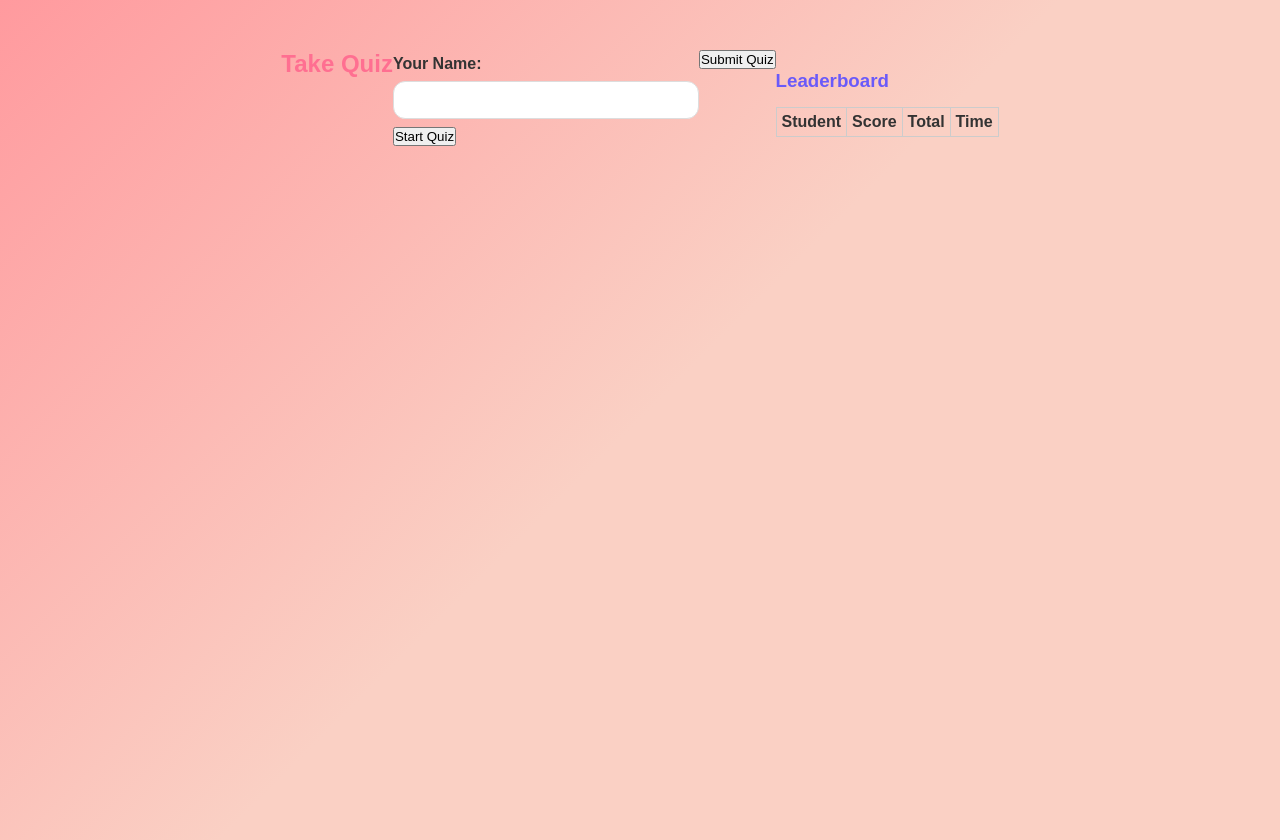
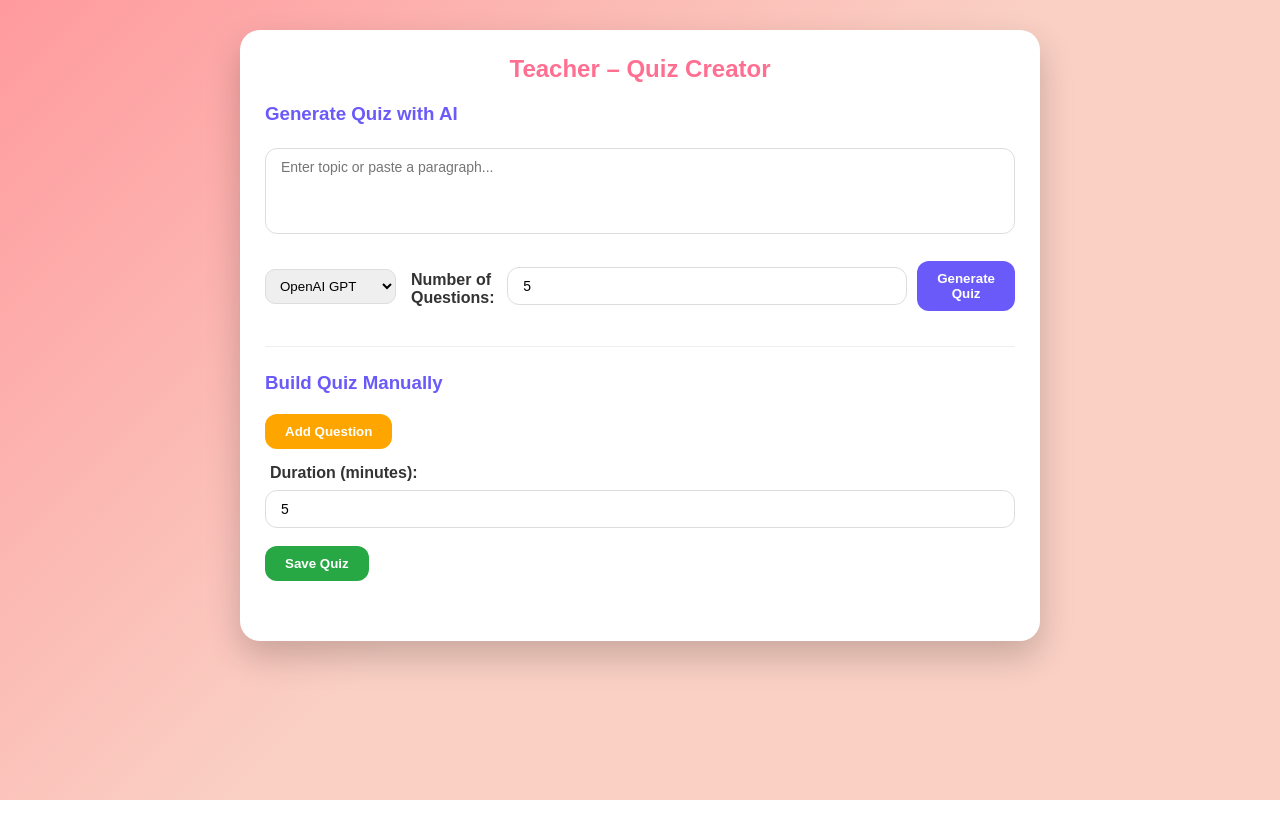
Before and after one commit to adityapratap1905/quiz-creator, a Flask app: template templates/index.html in a window 1280 px wide. After the commit the page ends 800 px from the top, so only its background shows below. Run offline with Flask 3, Linux system fonts and the light colour scheme; the template is opened without the code that fills it, so the values that code supplies are empty.

Commit message:
Fix OpenAI version and added Google ai studio/Gemini for Render deployment + fix login problem 2.2.9

```diff
--- a/templates/index.html
+++ b/templates/index.html
@@ -1,140 +1,141 @@
+<!-- index.html -->
 <!DOCTYPE html>
 <html lang="en">
 <head>
   <meta charset="UTF-8">
-  <title>Take Quiz</title>
-  <link rel="stylesheet" href="/static/css/style.css">
+  <title>Quiz Creator Dashboard</title>
+  <link rel="stylesheet" href="{{ url_for('static', filename='css/style.css') }}">
   <style>
-    body { font-family: Arial, sans-serif; margin: 20px; }
     .question { border: 1px solid #ccc; padding: 10px; margin-bottom: 10px; border-radius: 5px; }
-    .question p { font-weight: bold; }
-    .options label { display: block; margin-top: 5px; cursor: pointer; }
-    #timer { font-size: 18px; font-weight: bold; margin-bottom: 10px; }
-    #leaderboard { margin-top: 20px; }
-    #leaderboard table { width: 100%; border-collapse: collapse; }
-    #leaderboard th, #leaderboard td { border: 1px solid #ccc; padding: 5px; text-align: center; }
+    .question label { display: block; margin-top: 5px; font-weight: bold; }
+    .opt, .qText, .ans { width: 95%; margin-top: 3px; padding: 5px; }
+    .ai-actions label, .duration label { margin-left: 5px; font-weight: bold; }
   </style>
 </head>
 <body>
-  <h2>Take Quiz</h2>
+  <div class="container">
+    <h2>Teacher – Quiz Creator</h2>
 
-  <div>
-    <label>Your Name: <input type="text" id="studentName"></label>
-    <button onclick="startQuiz()">Start Quiz</button>
+    <!-- AI Quiz Generator -->
+    <div class="section">
+      <h3>Generate Quiz with AI</h3>
+      <textarea id="aiPrompt" placeholder="Enter topic or paste a paragraph..." rows="4" style="width:100%;"></textarea>
+      <div class="ai-actions" style="margin-top:10px;">
+        <select id="aiChoice">
+          <option value="openai">OpenAI GPT</option>
+          <option value="gemini">Google Gemini</option>
+        </select>
+        <label>Number of Questions:</label>
+        <input type="number" id="numQuestions" value="5" min="1" max="50">
+        <button class="btn ai-generate" onclick="generateQuiz()">Generate Quiz</button>
+      </div>
+      <div id="aiStatus" class="status" style="margin-top:5px;color:green;"></div>
     </div>
 
-  <div id="timer"></div>
-  <form id="quizForm"></form>
-  <button onclick="submitQuiz()">Submit Quiz</button>
+    <hr>
 
-  <div id="leaderboard">
-    <h3>Leaderboard</h3>
-    <table>
-      <thead>
-        <tr><th>Student</th><th>Score</th><th>Total</th><th>Time</th></tr>
-      </thead>
-      <tbody id="leaderboardBody"></tbody>
-    </table>
+    <!-- Manual Quiz Builder -->
+    <div class="section">
+      <h3>Build Quiz Manually</h3>
+      <div id="questions"></div>
+      <button class="btn add-q" onclick="addQuestion()">Add Question</button>
+      <div class="duration" style="margin-top:10px;">
+        <label>Duration (minutes):</label>
+        <input type="number" id="duration" value="5" min="1">
+      </div>
+      <button class="btn save" onclick="saveQuiz()" style="margin-top:10px;">Save Quiz</button>
+    </div>
   </div>
 
   <script>
-let quizId = null;
-let timerInterval;
-let totalQuestions = 0;
+    const questionsDiv = document.getElementById("questions");
 
-async function startQuiz() {
-  const studentName = document.getElementById("studentName").value.trim();
-  if (!studentName) { alert("Enter your name!"); return; }
+    function escapeHTML(text) {
+      return text.replace(/&/g, "&amp;")
+                 .replace(/</g, "&lt;")
+                 .replace(/>/g, "&gt;")
+                 .replace(/"/g, "&quot;")
+                 .replace(/'/g, "&#039;");
+    }
 
-  const res = await fetch("/start_quiz", {
+    function addQuestion(q = null) {
+      const div = document.createElement("div");
+      div.className = "question";
+
+      const options = q && Array.isArray(q.options) ? q.options : ["", "", "", ""];
+      const questionText = q && q.question ? q.question : "";
+      const answerText = q && q.answer ? q.answer : "";
+
+      div.innerHTML = `
+        <label>Question:</label>
+        <input type="text" class="qText" value="${escapeHTML(questionText)}">
+        <label>Options:</label>
+        <input type="text" class="opt" value="${escapeHTML(options[0])}">
+        <input type="text" class="opt" value="${escapeHTML(options[1])}">
+        <input type="text" class="opt" value="${escapeHTML(options[2])}">
+        <input type="text" class="opt" value="${escapeHTML(options[3])}">
+        <label>Answer:</label>
+        <input type="text" class="ans" value="${escapeHTML(answerText)}">
+      `;
+      questionsDiv.appendChild(div);
+    }
+
+    async function saveQuiz() {
+      const questions = [];
+      document.querySelectorAll(".question").forEach(div => {
+        const qText = div.querySelector(".qText").value.trim();
+        const options = Array.from(div.querySelectorAll(".opt")).map(i => i.value.trim());
+        const ans = div.querySelector(".ans").value.trim();
+        if (qText) questions.push({ question: qText, options, answer: ans });
+      });
+
+      const duration = parseInt(document.getElementById("duration").value) || 5;
+
+      try {
+        const res = await fetch("/save", {
           method: "POST",
           headers: { "Content-Type": "application/json" },
-    body: JSON.stringify({ student: studentName })
+          body: JSON.stringify({ questions, duration })
         });
         const data = await res.json();
-  quizId = data.quiz_id;
-
-  await loadQuestions();
-  startTimer(data.duration);
-  loadLeaderboard();
+        alert(data.message);
+      } catch (err) {
+        alert("Error saving quiz.");
+      }
     }
 
-async function loadQuestions() {
-  const res = await fetch("/get_questions");
-  const questions = await res.json();
-  totalQuestions = questions.length;
+    async function generateQuiz() {
+      const prompt = document.getElementById("aiPrompt").value.trim();
+      const aiChoice = document.getElementById("aiChoice").value;
+      const numQuestions = parseInt(document.getElementById("numQuestions").value) || 5;
 
-  const quizForm = document.getElementById("quizForm");
-  quizForm.innerHTML = "";
-
-  questions.forEach((q, idx) => {
-    const div = document.createElement("div");
-    div.className = "question";
-    div.dataset.index = idx;
-
-    let html = `<p>${idx + 1}. ${q.question}</p><div class="options">`;
-    q.options.forEach(opt => {
-      html += `<label><input type="radio" name="q${idx}" value="${opt}"> ${opt}</label>`;
-    });
-    html += `</div>`;
-    div.innerHTML = html;
-    quizForm.appendChild(div);
-  });
+      if (!prompt) {
+        alert("Please enter a topic or paragraph!");
+        return;
       }
 
-function startTimer(duration) {
-  let time = duration;
-  const timerEl = document.getElementById("timer");
+      document.getElementById("aiStatus").innerText = "Generating quiz... ⏳";
 
-  clearInterval(timerInterval);
-  timerInterval = setInterval(() => {
-    const minutes = Math.floor(time / 60);
-    const seconds = time % 60;
-    timerEl.textContent = `Time Left: ${minutes}:${seconds < 10 ? '0'+seconds : seconds}`;
-    time--;
-
-    if (time < 0) {
-      clearInterval(timerInterval);
-      alert("Time's up! Submitting quiz...");
-      submitQuiz();
-    }
-  }, 1000);
-}
-
-async function submitQuiz() {
-  clearInterval(timerInterval);
-
-  const studentName = document.getElementById("studentName").value.trim();
-  const answers = [];
-
-  document.querySelectorAll(".question").forEach((qDiv, idx) => {
-    const selected = qDiv.querySelector(`input[name="q${idx}"]:checked`);
-    answers.push(selected ? selected.value.trim() : "");
-  });
-
-  const res = await fetch("/submit_quiz", {
+      try {
+        const res = await fetch("/generate_quiz", {
           method: "POST",
           headers: { "Content-Type": "application/json" },
-    body: JSON.stringify({ student: studentName, quiz_id: quizId, answers })
+          body: JSON.stringify({ prompt, ai_choice: aiChoice, num_questions: numQuestions })
         });
 
         const data = await res.json();
-  alert(`You scored ${data.score} out of ${data.total}`);
-  loadLeaderboard();
+        if (data.error) {
+          document.getElementById("aiStatus").innerText = "Error: " + data.error;
+          return;
         }
 
-async function loadLeaderboard() {
-  const res = await fetch("/leaderboard_json");
-  const data = await res.json();
+        document.getElementById("aiStatus").innerText = "Quiz generated ✅";
 
-  const tbody = document.getElementById("leaderboardBody");
-  tbody.innerHTML = "";
-
-  data.forEach(r => {
-    const tr = document.createElement("tr");
-    tr.innerHTML = `<td>${r.student}</td><td>${r.score}</td><td>${r.total}</td><td>${r.timestamp ? new Date(r.timestamp).toLocaleString() : ''}</td>`;
-    tbody.appendChild(tr);
-  });
+        questionsDiv.innerHTML = "";
+        data.quiz.forEach(q => addQuestion(q));
+      } catch (err) {
+        document.getElementById("aiStatus").innerText = "Error generating quiz.";
+      }
     }
   </script>
 </body>
```
Lines whose indentation alone changed are shown as unchanged.
